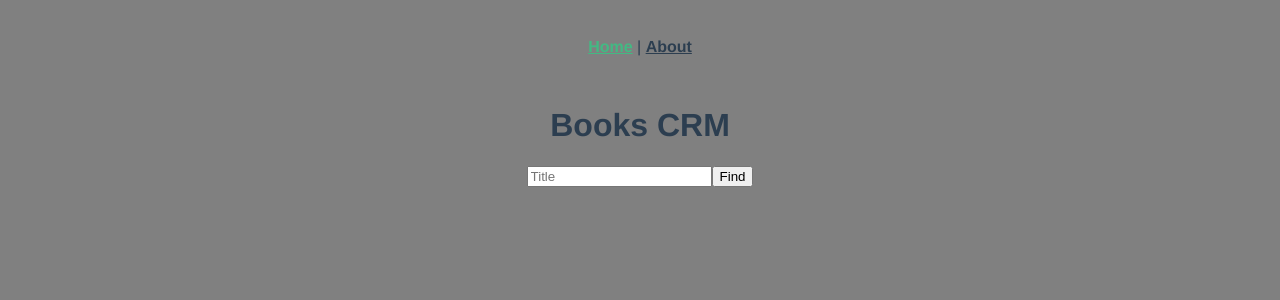
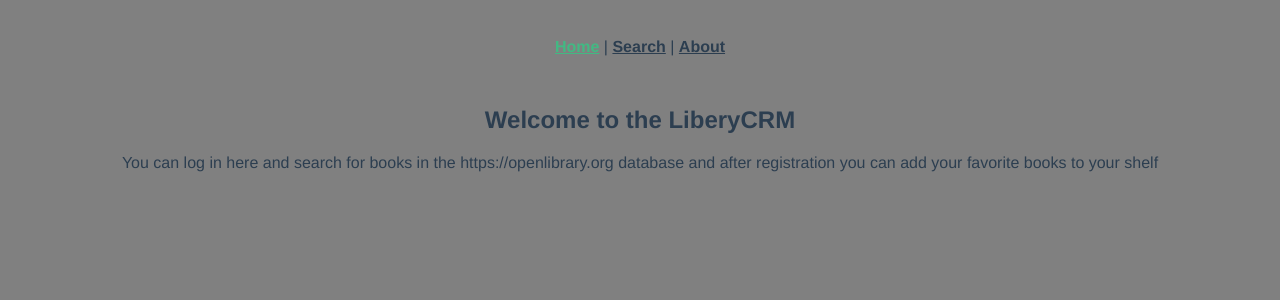
Before and after one commit to samcoswymysl/book-base-crm, a Vue app in the folder client/: page / in a window 1280 px wide. Shown: the top 300 px of the page. Built offline with nearby package versions, Linux system fonts and the light colour scheme.

Commit message:
Add home page

```diff
--- a/client/src/App.vue
+++ b/client/src/App.vue
@@ -2,6 +2,7 @@
   <div id="app">
     <div id="nav">
       <router-link to="/">Home</router-link> |
+      <router-link to="/search">Search</router-link> |
       <router-link to="/about">About</router-link>
     </div>
     <router-view/>
--- a/client/src/router/index.js
+++ b/client/src/router/index.js
@@ -1,13 +1,21 @@
 import Vue from 'vue';
 import VueRouter from 'vue-router';
 import Search from '../views/Search.vue';
+import Home from '../views/Home.vue';
 import DetailsOneBook from '../views/DetailsOneBook.vue';
 
 Vue.use(VueRouter);
 
 const routes = [
+
   {
     path: '/',
+    name: 'Home',
+    component: Home,
+  },
+
+  {
+    path: '/search',
     name: 'Search',
     component: Search,
   },
@@ -15,11 +23,6 @@ const routes = [
     path: '/detailsonebook',
     name: 'DetailsOneBook',
     component: DetailsOneBook,
-
-    // route level code-splitting
-    // this generates a separate chunk (about.[hash].js) for this route
-    // which is lazy-loaded when the route is visited.
-    // component: () => import(/* webpackChunkName: "about" */ '../views/DetailsOneBook.vue'),
   },
 ];
 
--- a/client/src/views/Home.vue
+++ b/client/src/views/Home.vue
@@ -1,18 +1,14 @@
 <template>
   <div class="home">
-    <img alt="Vue logo" src="../assets/logo.png">
-    <HelloWorld msg="Welcome to Your Vue.js App"/>
+    <h2>Welcome to the LiberyCRM </h2>
+    <p>You can log in here and search for books in the https://openlibrary.org database and after registration you can add your favorite books to your shelf</p>
   </div>
 </template>
 
 <script>
-// @ is an alias to /src
-import HelloWorld from '@/components/HelloWorld.vue';
-
 export default {
   name: 'Home',
   components: {
-    HelloWorld,
   },
 };
 </script>
--- a/client/src/views/Search.vue
+++ b/client/src/views/Search.vue
@@ -83,7 +83,6 @@ export default {
         console.log(this.details);
       } catch (e) {
         console.log(e);
-        this.details = 'XXX';
         this.errDetails = e ? 'We dont have any information' : '';
       }
     },
```
Also changed, not shown: client/src/components/Login.vue (added, +13 -0 lines), client/src/components/Register.vue (added, +13 -0 lines).
